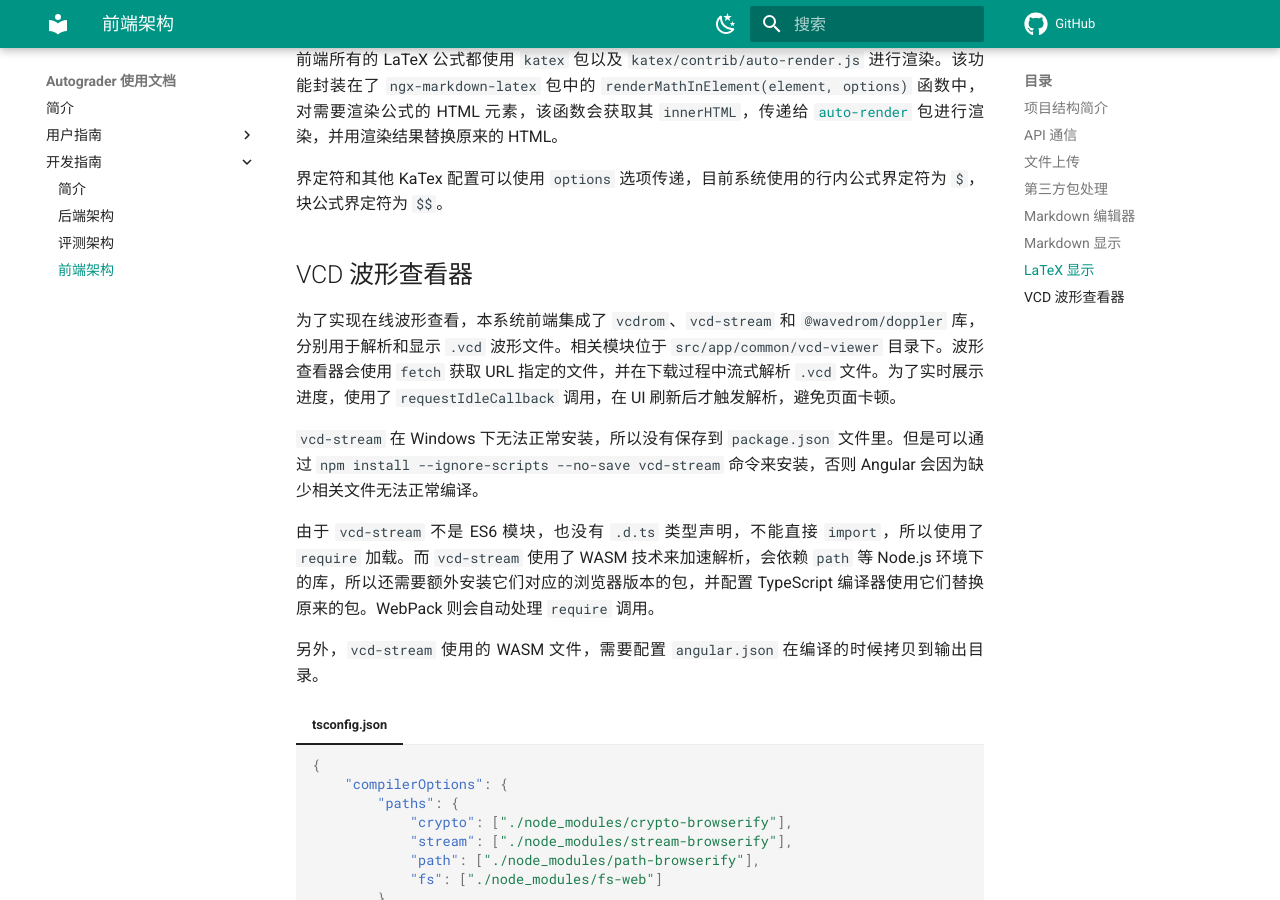
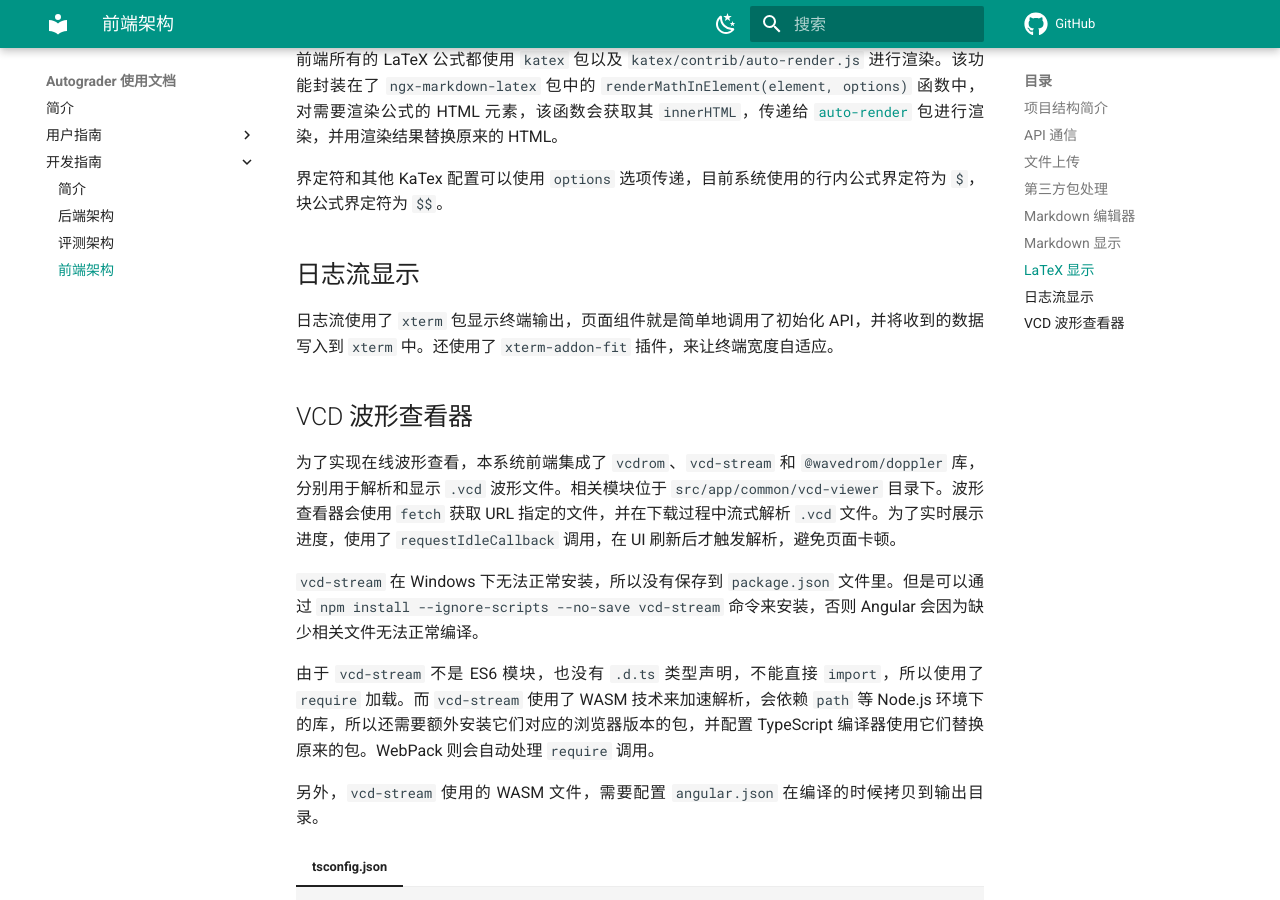
Before and after one commit to howardlau1999/autograder-docs, an MkDocs documentation site: the page built from docs/development-guide/frontend-architecture.md, in a window 1280 px wide and 900 px high, scrolled down 1761 px. Built offline with MkDocs 1.6.1 and Material for MkDocs 9.7.7, drawn with Linux system fonts in a browser that asks for light colours; comment, search, counter and statistics services are not loaded.

Commit message:
docs: update frontend

```diff
--- a/docs/development-guide/frontend-architecture.md
+++ b/docs/development-guide/frontend-architecture.md
@@ -44,6 +44,11 @@ Markdown 渲染使用了 `ngx-markdown` 包。由于原来的包对 LaTeX 公式
 
 界定符和其他 KaTex 配置可以使用 `options` 选项传递，目前系统使用的行内公式界定符为 `$`，块公式界定符为 `$$`。
 
+
+## 日志流显示
+
+日志流使用了 `xterm` 包显示终端输出，页面组件就是简单地调用了初始化 API，并将收到的数据写入到 `xterm` 中。还使用了 `xterm-addon-fit` 插件，来让终端宽度自适应。
+
 ## VCD 波形查看器
 
 为了实现在线波形查看，本系统前端集成了 `vcdrom`、`vcd-stream` 和 `@wavedrom/doppler` 库，分别用于解析和显示 `.vcd` 波形文件。相关模块位于 `src/app/common/vcd-viewer` 目录下。波形查看器会使用 `fetch` 获取 URL 指定的文件，并在下载过程中流式解析 `.vcd` 文件。为了实时展示进度，使用了 `requestIdleCallback` 调用，在 UI 刷新后才触发解析，避免页面卡顿。
```
